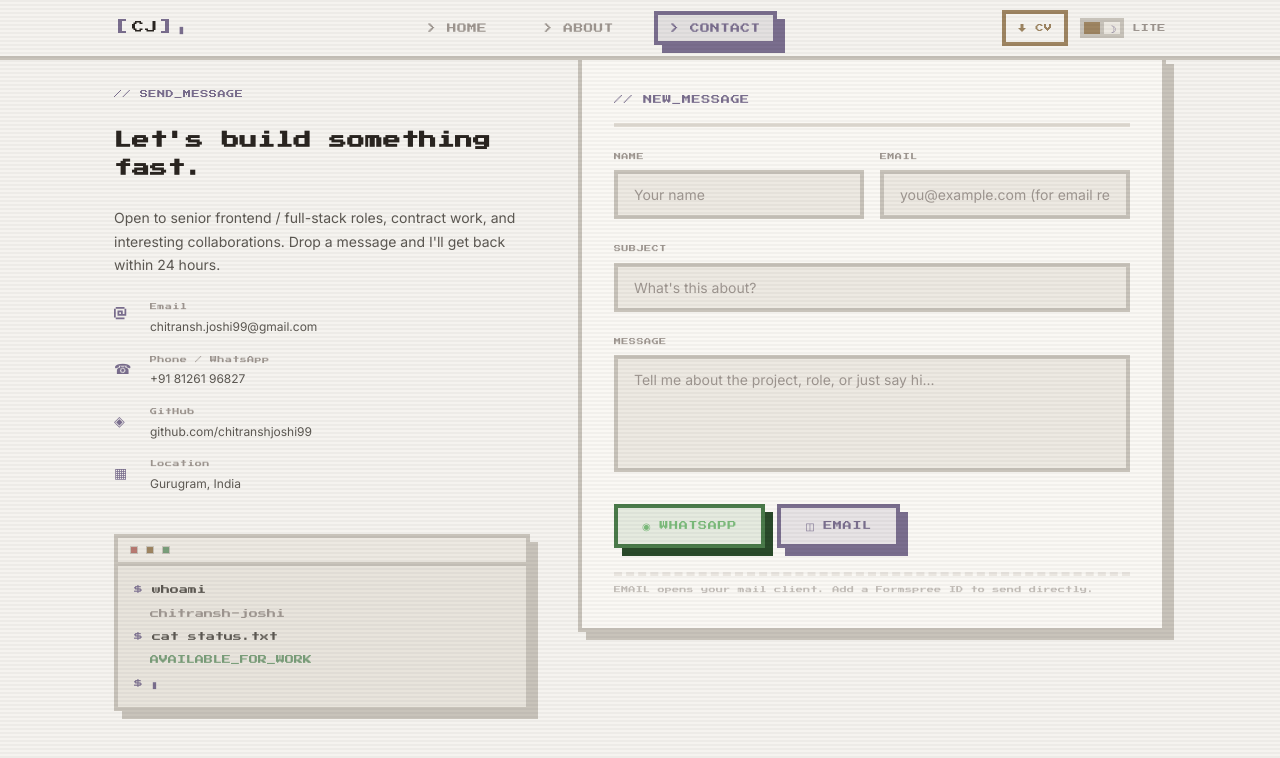
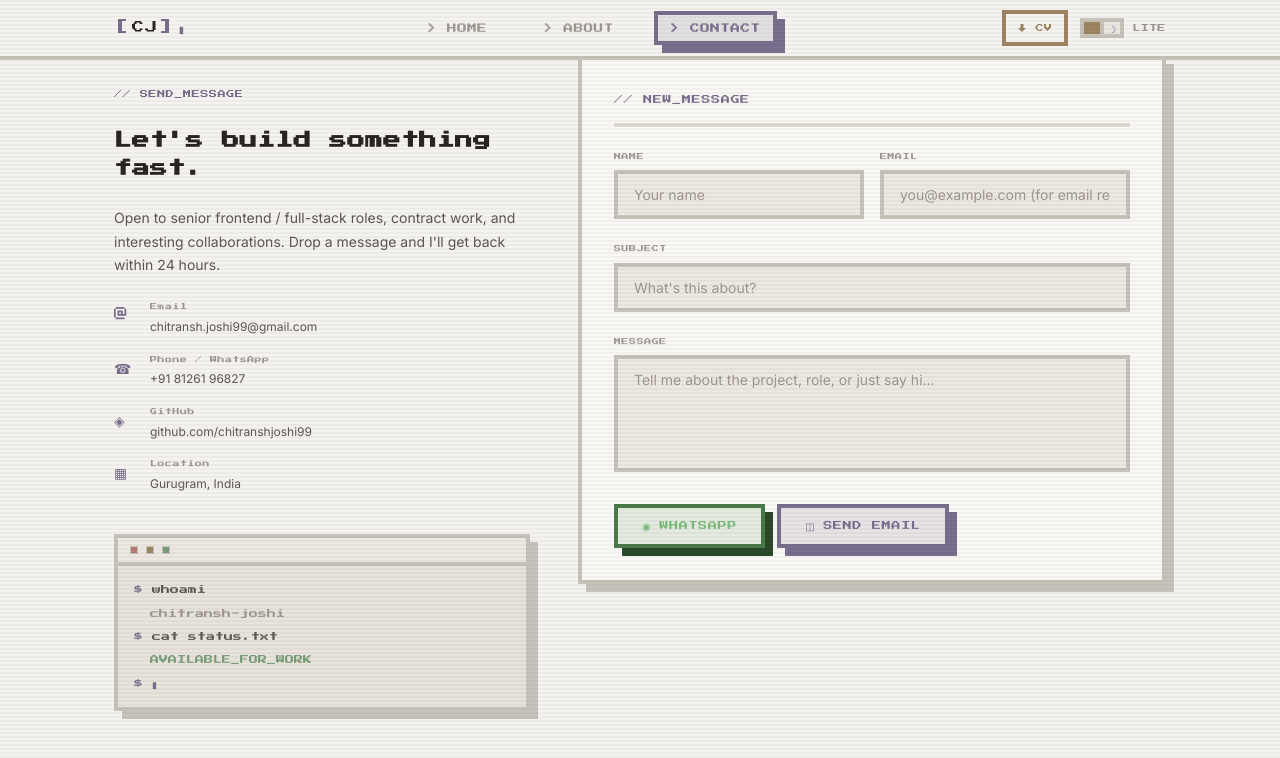
Before and after one commit to chitranshjoshi99/Portfolio, a React (Vite) app: page /contact in a window 1280 px wide. Shown: the top 758 px of the page. Built offline with nearby package versions, Linux system fonts and the light colour scheme.

Commit message:
Formspree

```diff
--- a/src/pages/Contact/index.tsx
+++ b/src/pages/Contact/index.tsx
@@ -13,7 +13,7 @@ import './style.css'
 //
 // Until configured, the Email button falls back to mailto:.
 // ─────────────────────────────────────────────────────────────
-const FORMSPREE_ID = ''   // ← paste your Formspree form ID here
+const FORMSPREE_ID = 'xgoqnnlg'   // ← paste your Formspree form ID here
 
 // WhatsApp number (digits only, with country code)
 const WA_NUMBER = '918126196827'
```
Also changed, not shown: WhatsApp Image 2025-07-08 at 22.01.24.jpeg (deleted).
